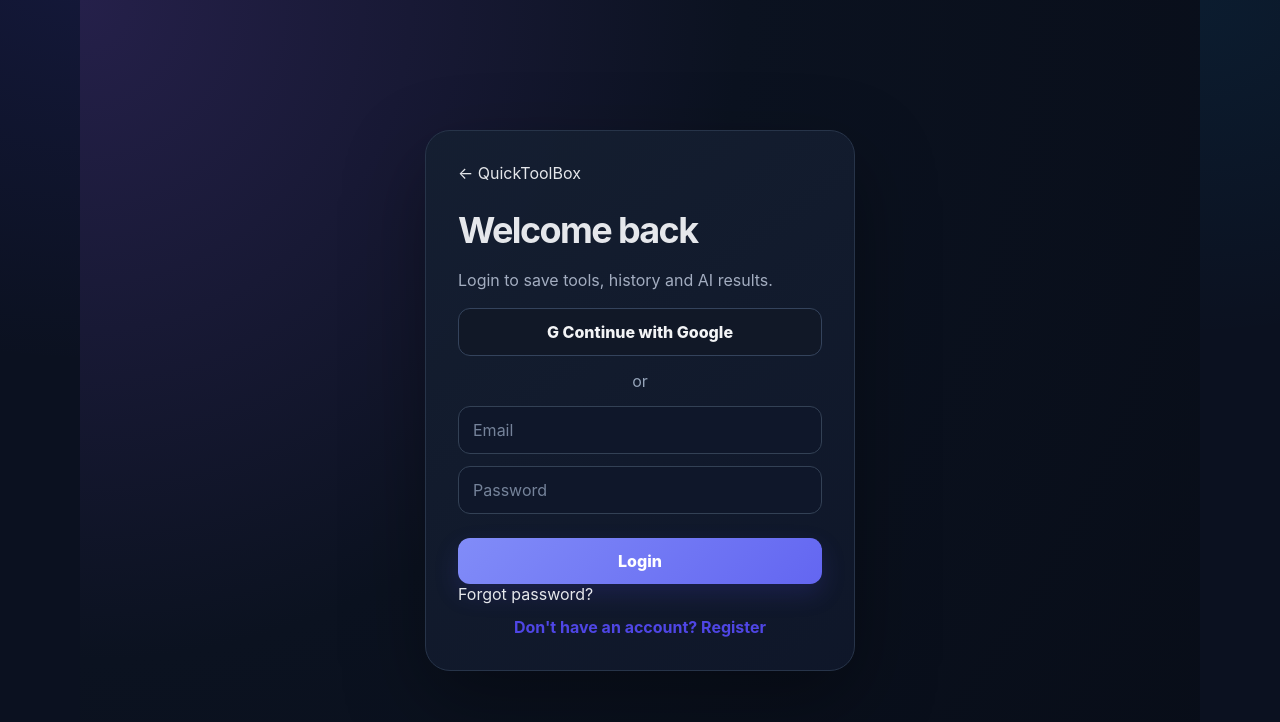
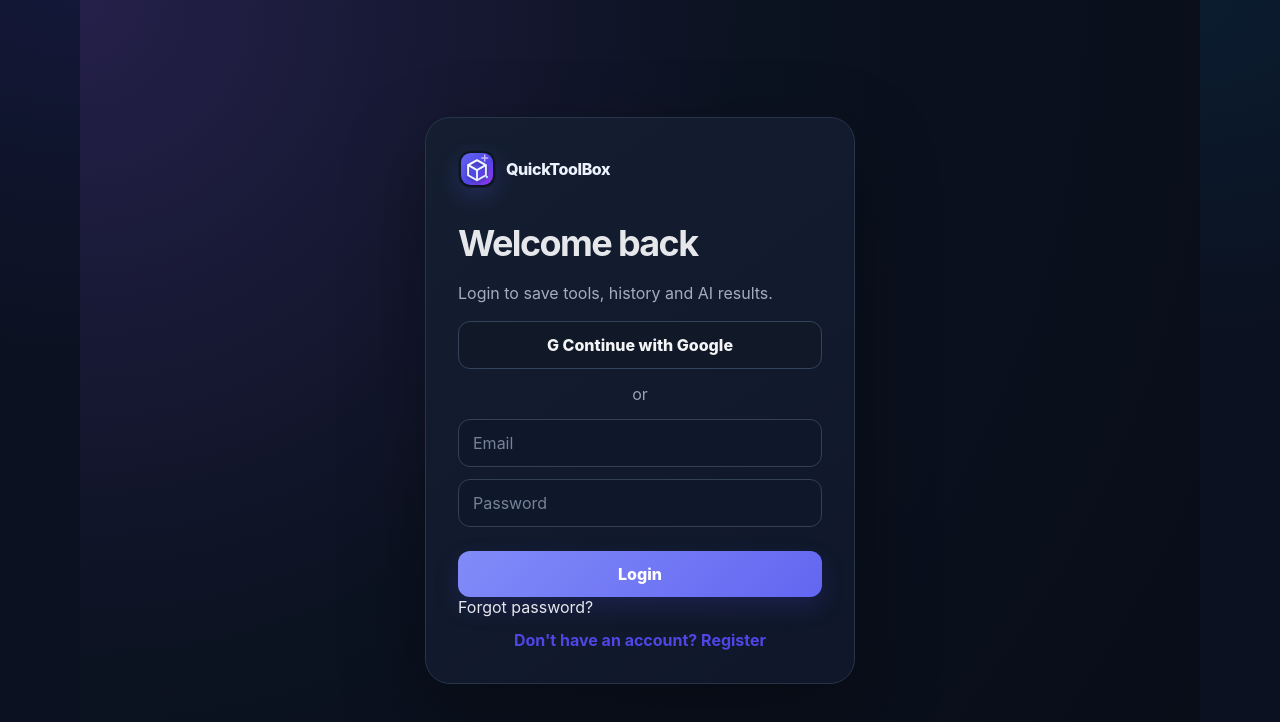
Before and after one commit to Afifarman/QuickToolBox, a Next.js app: page /login in a window 1280 px wide. Shown: the top 722 px of the page. Built offline with nearby package versions, Linux system fonts and the light colour scheme; no server answers.

Commit message:
Use the new QuickToolBox brand mark on authentication page

```diff
--- a/app/login/page.js
+++ b/app/login/page.js
@@ -99,7 +99,7 @@ export default function LoginPage() {
   return (
     <main className="auth-page">
       <div className="auth-card">
-        <a href="/">← QuickToolBox</a>
+        <a className="auth-brand" href="/"><span className="auth-brand-mark" aria-hidden="true" />QuickToolBox</a>
         <h1>{mode === 'login' ? 'Welcome back' : 'Create account'}</h1>
         <p>{mode === 'login' ? 'Login to save tools, history and AI results.' : 'Create your free QuickToolBox account.'}</p>
 
```
